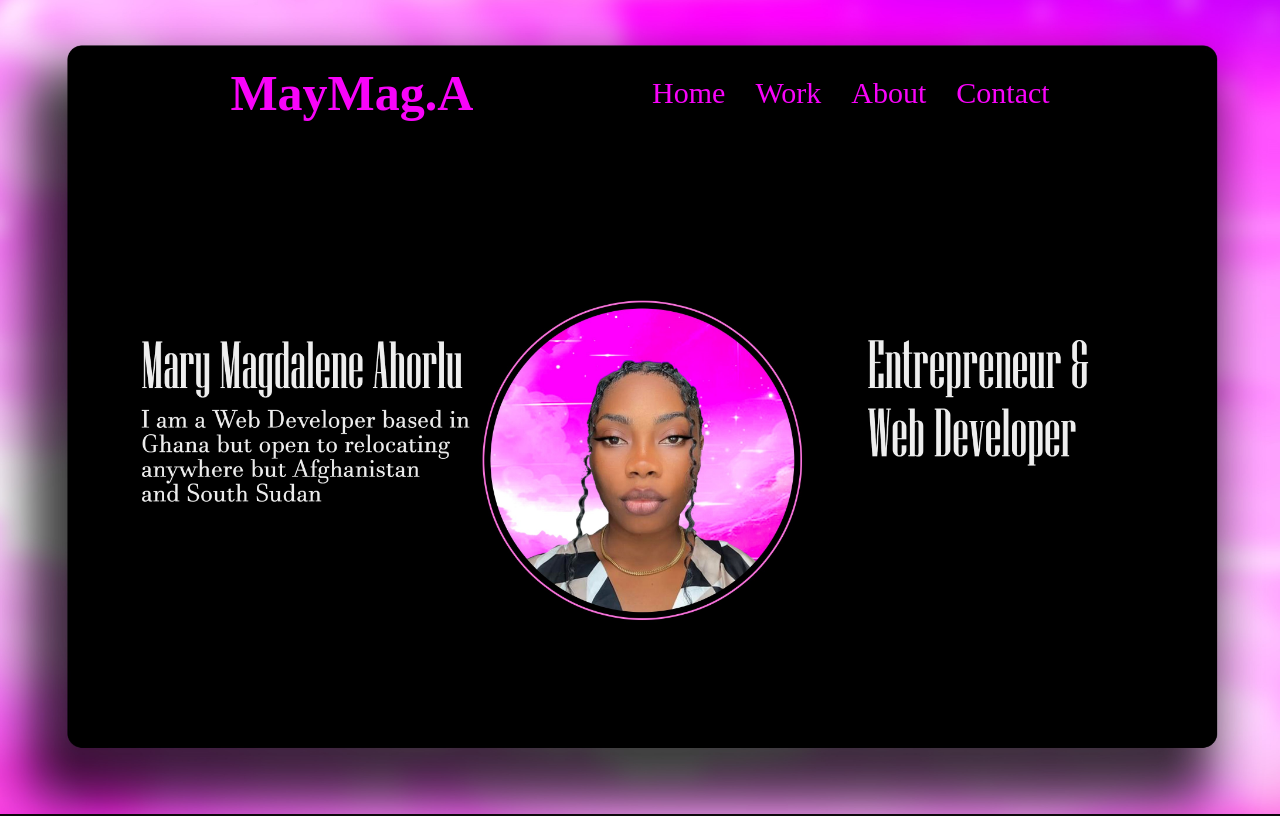
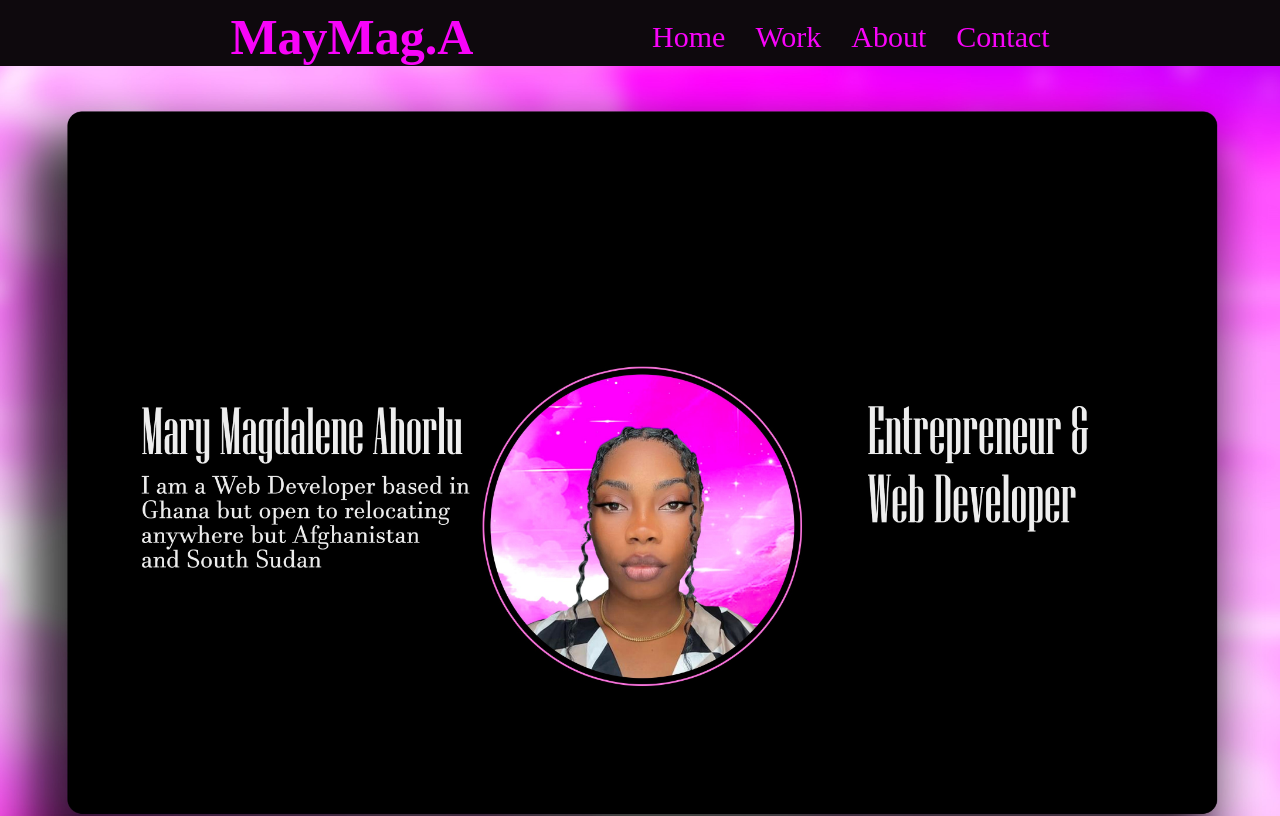
Before and after one commit to LeineNen/LeineNen.github.io, a plain HTML site: page index.html in a window 1280 px wide. Shown: the top 816 px of the page. Drawn offline with Linux system fonts and the light colour scheme.

Commit message:
navbar reduced

```diff
--- a/css/style.css
+++ b/css/style.css
@@ -23,10 +23,11 @@ body {
 /* ------navbar section------ */
 nav {
     /* padding: 4rem 0; */
-    position: fixed;
+    /* position: fixed; */
     width: 80%;
-    margin-top: 4rem;
+    margin-top: 0.5rem;
     margin-left: 8rem;
+    p
     /* From https://css.glass */
 /* background: rgba(255, 255, 255, 0.85);
 border-radius: 16px;
```
